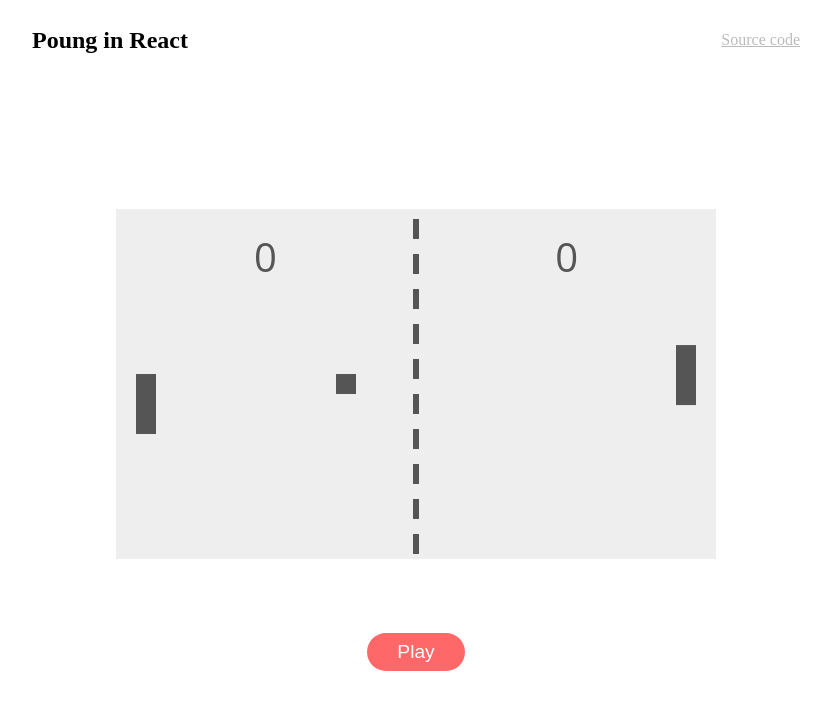
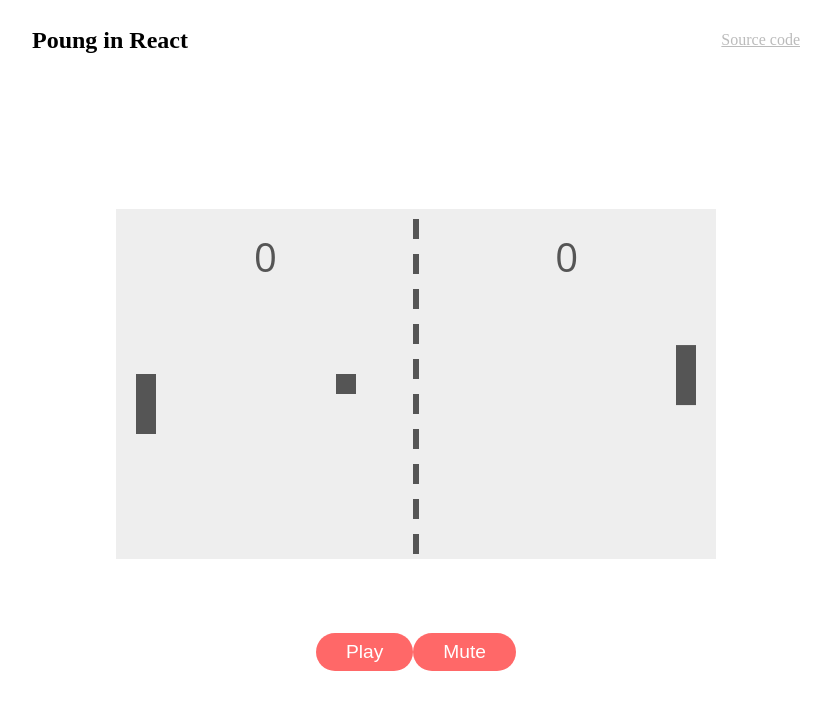
Before and after one commit to ptifur/react-request-animation-frame, a React (Create React App) app: page / in a window 1280 px wide. Shown: the top 710 px of the page, without its empty margins (224-1055 px from the left). Built offline with nearby package versions, Linux system fonts and the light colour scheme.

Commit message:
mute button

```diff
--- a/src/components/Board.js
+++ b/src/components/Board.js
@@ -39,6 +39,8 @@ const Board = () => {
     const [gameOver, setGameOver] = useState(false)
 
     const maxScore = 2
+
+    const [muted, setMuted] = useState(false)
 
     // update the counter
     useLayoutEffect(() => {
@@ -207,6 +209,7 @@ const Board = () => {
     }
 
     const playSound = (src, volume = .35) => {
+        if (muted) return
         const sound = new Howl({ src })
         Howler.volume(volume)
         sound.play()
@@ -224,6 +227,7 @@ const Board = () => {
 
             <div>
                 <button onClick={restart} ref={buttonRef}>Play</button>
+                <button onClick={() => setMuted(!muted)}>{muted ? 'Unmute' : 'Mute'}</button>
             </div>
         </div>
     )
```
Also changed, not shown: 1 other file (tests, documents, lock files or other folders).
